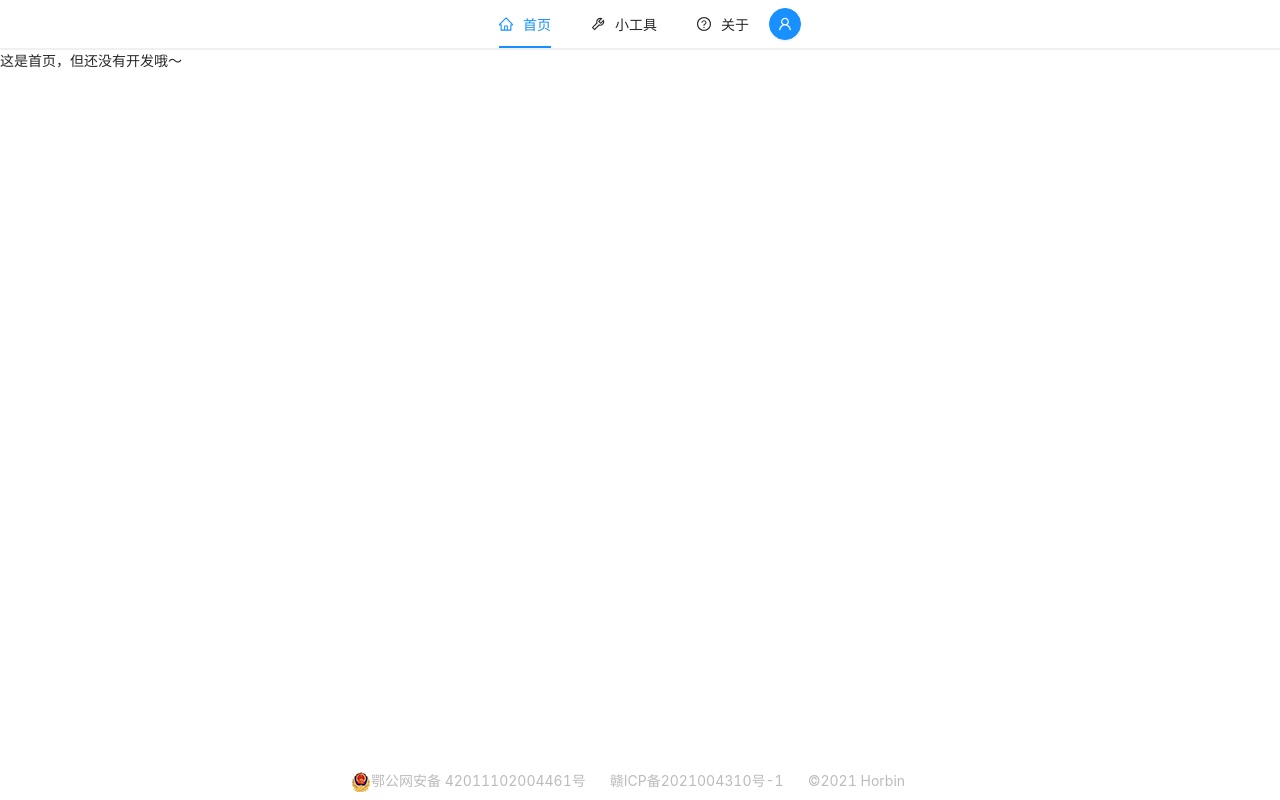
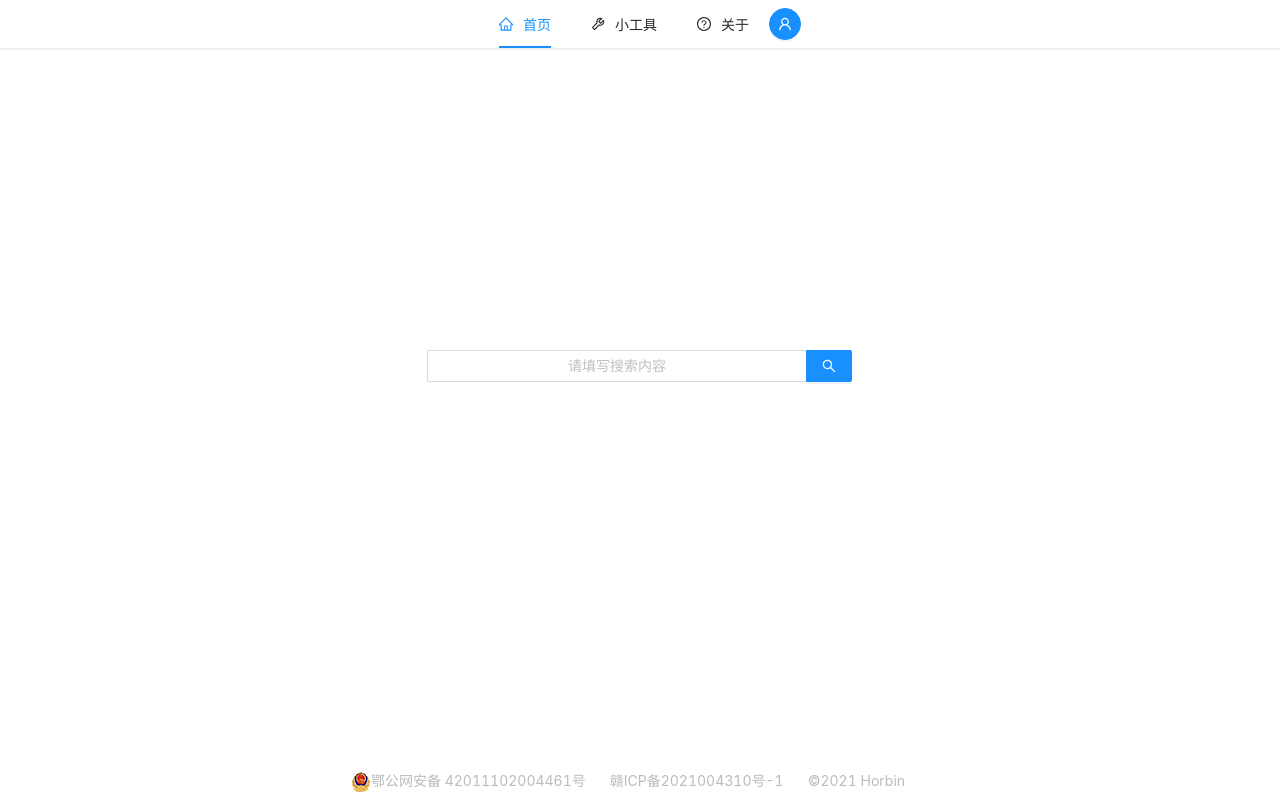
Before and after one commit to Horbin-Magician/MyWeb, a React (Create React App) app in the folder Client/: page / in a window 1280 px wide. Built offline with nearby package versions, Linux system fonts and the light colour scheme.

Commit message:
update home

```diff
--- a/Client/src/pages/home/home.jsx
+++ b/Client/src/pages/home/home.jsx
@@ -1,14 +1,24 @@
 import { Component } from 'react'
+import { Input, Row, Col } from 'antd';
 
 /*
 首页的路由组件
 */
+const { Search } = Input;
+
 export default class Home extends Component {
-    render() {
-        return (
-            <div>
-                这是首页，但还没有开发哦～
-            </div>
-        );
-    }
+  onSearch = value => {
+    window.open('https://www.baidu.com/s?&wd='+value)
+  }
+  render() {
+    return (
+      <div style={{paddingTop:'300px'}}>
+        <Row justify="center">
+          <Col xs={{ span: 22 }} sm={{ span: 22 }} md={{ span: 12 }} lg={{ span: 8 }}>
+            <Search style={{textAlign:'center'}} placeholder="请填写搜索内容" onSearch={this.onSearch} enterButton />
+          </Col>
+        </Row>
+      </div>
+    );
+  }
 }
```
